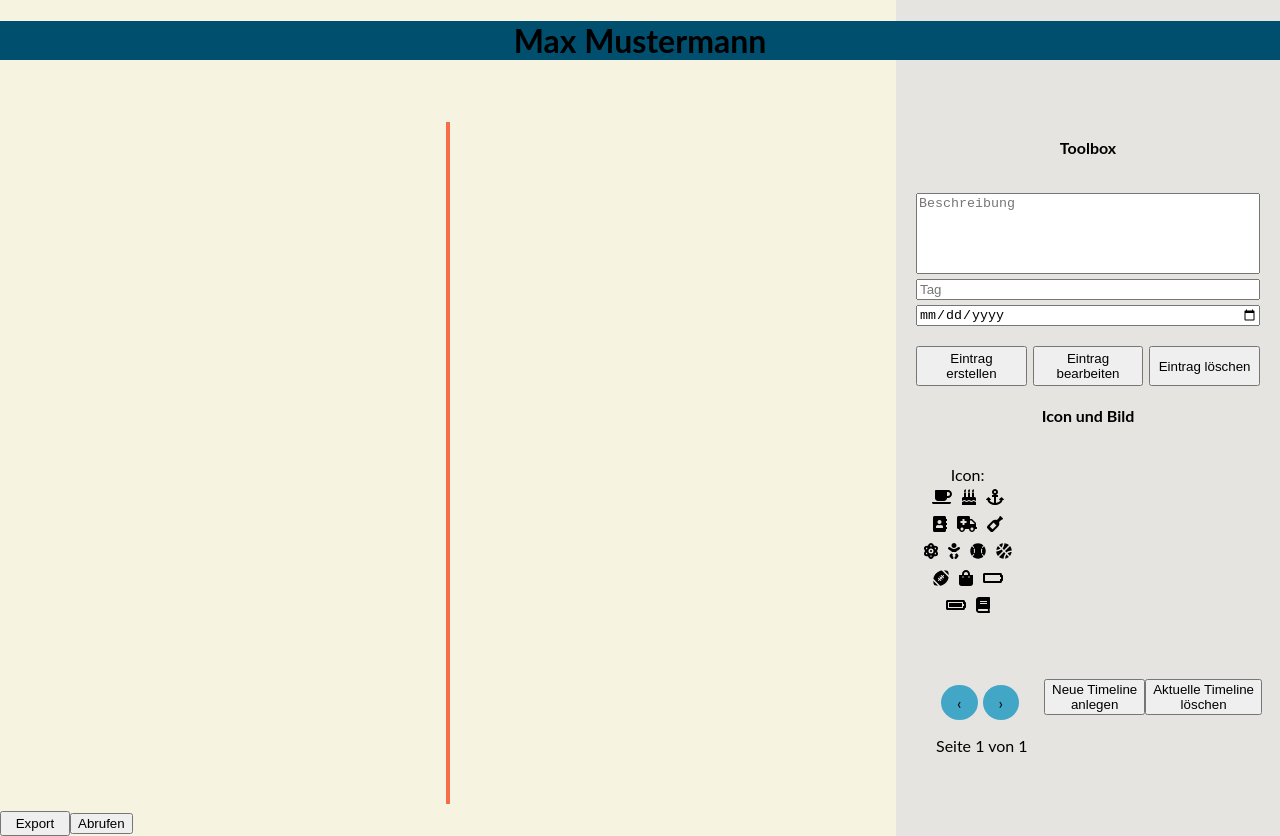
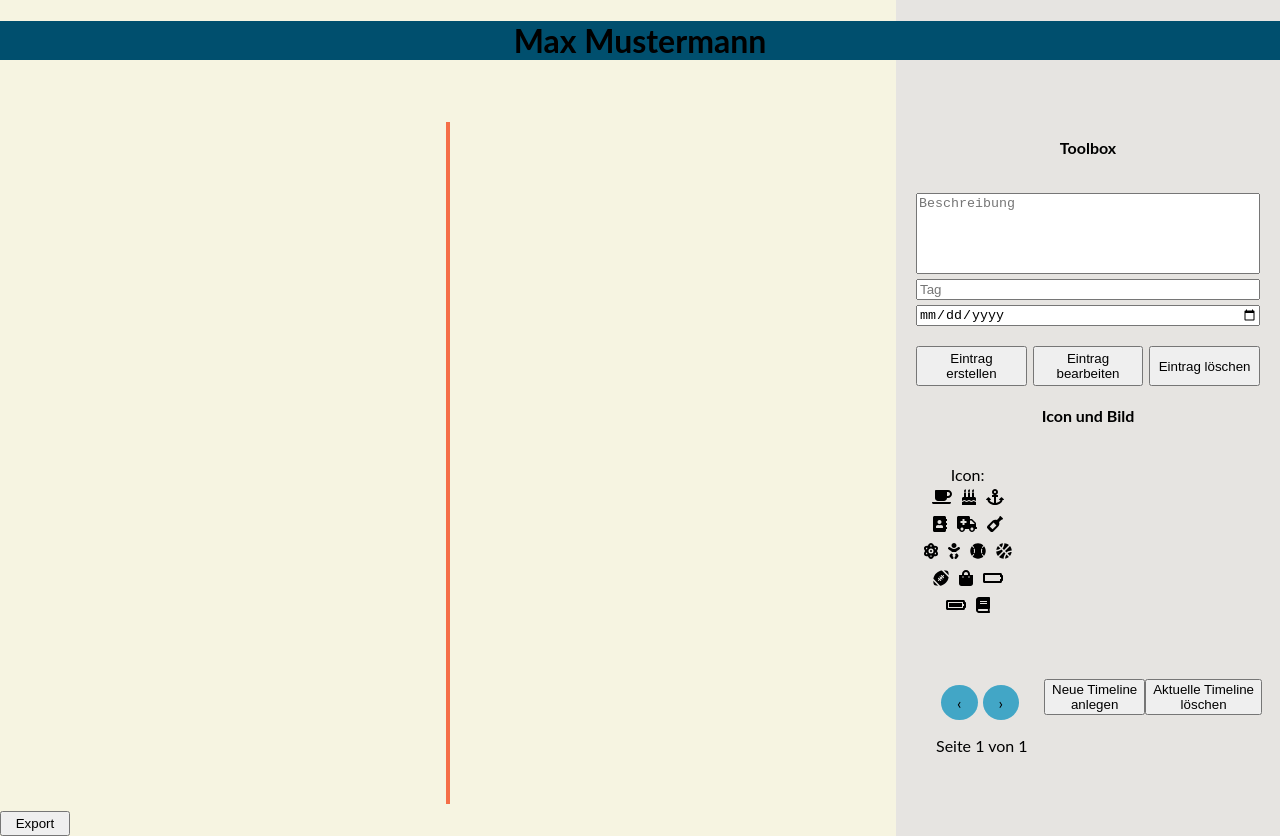
Before and after one commit to Hyphiin/thmProject_TimelineWebApp, a React (Create React App) app in the folder my-app/: page / in a window 1280 px wide. Built offline with nearby package versions, Linux system fonts and the light colour scheme.

Commit message:
Entfernen des jetzt nutzlosen Buttons

```diff
--- a/my-app/src/App.js
+++ b/my-app/src/App.js
@@ -3,7 +3,6 @@ import './App.css';
 import Timeline from "./components/timeLine";
 import Toolbox from "./components/toolBox";
 import Screenshot from "./components/screenCapture";
-import LocalStUsedButton from "./components/localStUsedButton";
 import LocalStorageSave from "./components/LocalStorageSave";
 
 
@@ -32,7 +31,7 @@ class App extends React.Component {
                                 <Toolbox/>
                         </div>
                         <Screenshot/>
-                        <LocalStUsedButton/>
+
                 </>
         }
 }
--- a/my-app/src/components/localStUsedButton.js
+++ /dev/null
@@ -1,14 +0,0 @@
-import React from "react";
-import LocalStorageUsage from "./localStorageUsage";
-
-const LocalStUsedButton = () => (
-    <button id="localStUsed-Button" onClick={LocalStorageUsage}>
-        Abrufen
-    </button>
-)
-
-export default LocalStUsedButton;
-
-{/*
-ruft das abgespeicherte Array auf, soll später ersetzt werden bzw. ohne button funktionieren
-*/}
```
